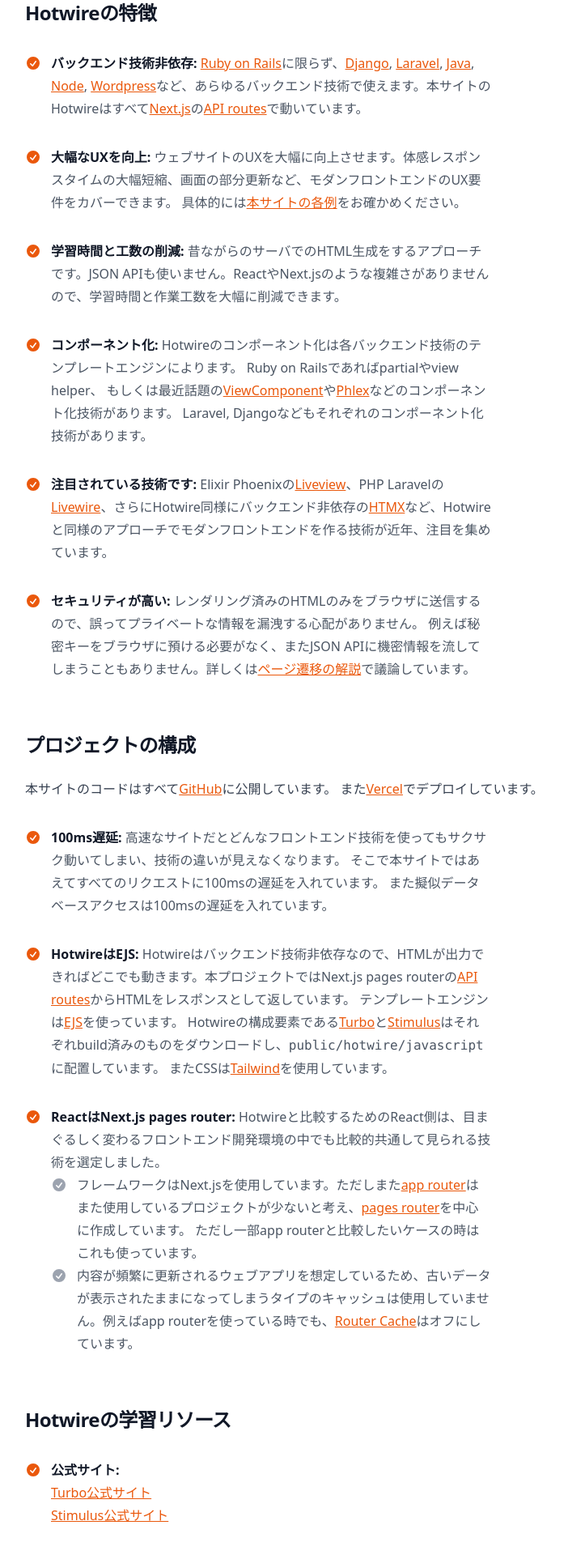
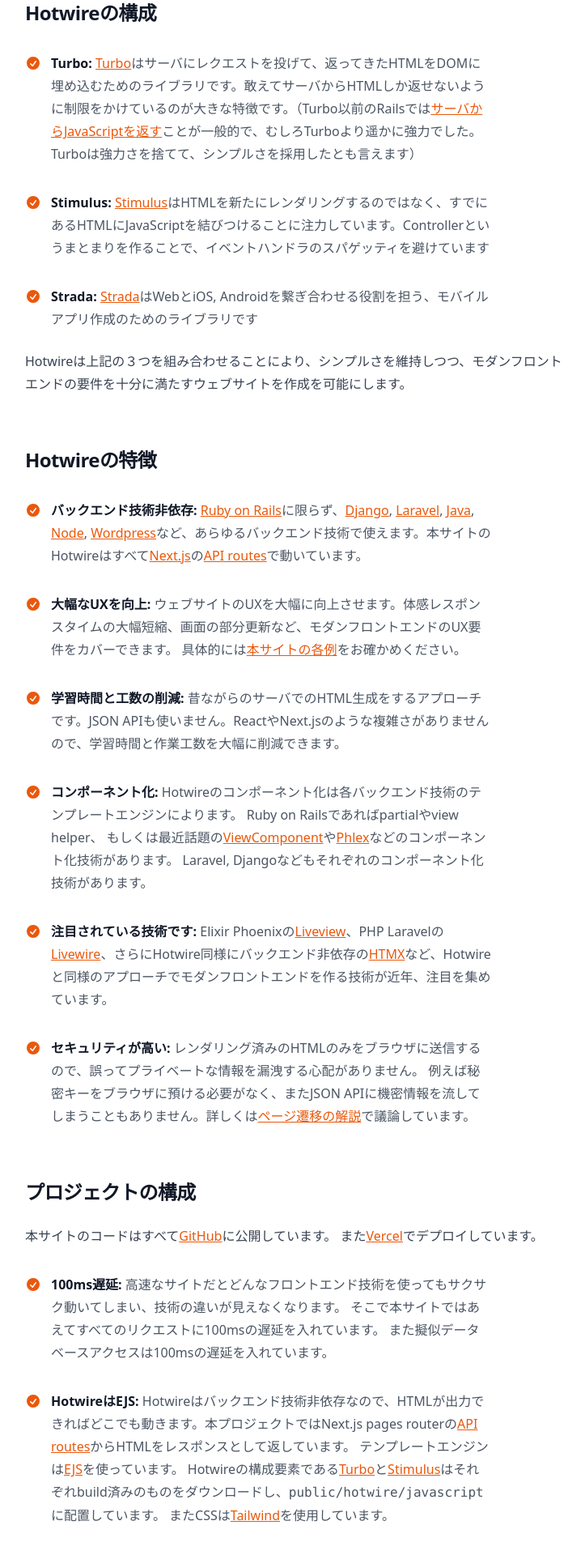
Before and after one commit to naofumi/hotwire_and_next, a Next.js app: page /about in a window 1280 px wide. Shown: the part 520-2440 px from the top of the page at 81% size, without its empty margins (273-996 px from the left). Built offline with nearby package versions, Linux system fonts and the light colour scheme.

Commit message:
Additional documentation

```diff
--- a/pages/about.tsx
+++ b/pages/about.tsx
@@ -1,6 +1,7 @@
 import {CheckCircleIcon} from '@heroicons/react/20/solid'
 import Layout from "@/pages/components/Layout";
 import StyledLink from "@/pages/components/StyledLink";
+import StyledList from "@/pages/components/StyledList";
 
 export default function About() {
   return (
@@ -23,121 +24,131 @@ export default function About() {
               なお本サイトは教材サイトではありません。したがってチュートリアル等はありません。<br/>
               代わりに<strong>Hotwireで書かれたページとReact (Next.js)で書かれたページを並べ</strong>、それぞれのUXを体験し、コードを確認していただけるようになっています。
             </p>
-          <h2 className="mt-16 text-2xl font-bold tracking-tight text-gray-900">Hotwireの特徴</h2>
+            <h2 className="mt-16 text-2xl font-bold tracking-tight text-gray-900">
+              Hotwireの構成
+            </h2>
             <ul role="list" className="mt-8 max-w-xl space-y-8 text-gray-600">
-            <li className="flex gap-x-3">
-              <CheckCircleIcon aria-hidden="true" className="mt-1 h-5 w-5 flex-none text-orange-600"/>
-              <span>
+              <StyledList>
+                <strong className="font-semibold text-gray-900">Turbo: </strong>
+                <StyledLink href="https://turbo.hotwired.dev">Turbo</StyledLink>はサーバにレクエストを投げて、返ってきたHTMLをDOMに埋め込むためのライブラリです。敢えてサーバからHTMLしか返せないように制限をかけているのが大きな特徴です。（Turbo以前のRailsでは<StyledLink href="https://signalvnoise.com/posts/3697-server-generated-javascript-responses">サーバからJavaScriptを返す</StyledLink>ことが一般的で、むしろTurboより遥かに強力でした。Turboは強力さを捨てて、シンプルさを採用したとも言えます）
+              </StyledList>
+              <StyledList>
+                <strong className="font-semibold text-gray-900">Stimulus: </strong>
+                <StyledLink href="https://stimulus.hotwired.dev">Stimulus</StyledLink>はHTMLを新たにレンダリングするのではなく、すでにあるHTMLにJavaScriptを結びつけることに注力しています。Controllerというまとまりを作ることで、イベントハンドラのスパゲッティを避けています
+              </StyledList>
+              <StyledList>
+                <strong className="font-semibold text-gray-900">Strada: </strong>
+                <StyledLink href="https://strada.hotwired.dev">Strada</StyledLink>はWebとiOS, Androidを繋ぎ合わせる役割を担う、モバイルアプリ作成のためのライブラリです
+              </StyledList>
+            </ul>
+            <p className="mt-6">
+              Hotwireは上記の３つを組み合わせることにより、シンプルさを維持しつつ、モダンフロントエンドの要件を十分に満たすウェブサイトを作成を可能にします。
+            </p>
+
+
+            <h2 className="mt-16 text-2xl font-bold tracking-tight text-gray-900">
+                Hotwireの特徴
+              </h2>
+              <ul role="list" className="mt-8 max-w-xl space-y-8 text-gray-600">
+                <StyledList>
                   <strong className="font-semibold text-gray-900">バックエンド技術非依存: </strong>
-                <StyledLink href="https://rubyonrails.org">Ruby on Rails</StyledLink>に限らず、<StyledLink href="https://www.djangoproject.com">Django</StyledLink>, <StyledLink href="https://laravel.com">Laravel</StyledLink>, <StyledLink href="https://www.java.com/ja/">Java</StyledLink>, <StyledLink href="https://nodejs.org/en">Node</StyledLink>, <StyledLink href="https://wordpress.com/">Wordpress</StyledLink>など、あらゆるバックエンド技術で使えます。本サイトのHotwireはすべて<StyledLink href="https://nextjs.org">Next.js</StyledLink>の<StyledLink href="https://nextjs.org/docs/pages/building-your-application/routing/api-routes">API routes</StyledLink>で動いています。
-              </span>
-            </li>
-            <li className="flex gap-x-3">
-              <CheckCircleIcon aria-hidden="true" className="mt-1 h-5 w-5 flex-none text-orange-600"/>
-              <span>
+                  <StyledLink href="https://rubyonrails.org">Ruby on Rails</StyledLink>に限らず、<StyledLink
+                  href="https://www.djangoproject.com">Django</StyledLink>, <StyledLink
+                  href="https://laravel.com">Laravel</StyledLink>, <StyledLink
+                  href="https://www.java.com/ja/">Java</StyledLink>, <StyledLink
+                  href="https://nodejs.org/en">Node</StyledLink>, <StyledLink
+                  href="https://wordpress.com/">Wordpress</StyledLink>など、あらゆるバックエンド技術で使えます。本サイトのHotwireはすべて<StyledLink
+                  href="https://nextjs.org">Next.js</StyledLink>の<StyledLink
+                  href="https://nextjs.org/docs/pages/building-your-application/routing/api-routes">API
+                  routes</StyledLink>で動いています。
+                </StyledList>
+                <StyledList>
                   <strong className="font-semibold text-gray-900">大幅なUXを向上: </strong>
                   ウェブサイトのUXを大幅に向上させます。体感レスポンスタイムの大幅短縮、画面の部分更新など、モダンフロントエンドのUX要件をカバーできます。
                   具体的には<StyledLink href="/">本サイトの各例</StyledLink>をお確かめください。
-              </span>
-            </li>
-            <li className="flex gap-x-3">
-              <CheckCircleIcon aria-hidden="true" className="mt-1 h-5 w-5 flex-none text-orange-600"/>
-              <span>
+                </StyledList>
+                <StyledList>
                   <strong className="font-semibold text-gray-900">学習時間と工数の削減: </strong>
-                昔ながらのサーバでのHTML生成をするアプローチです。JSON APIも使いません。ReactやNext.jsのような複雑さがありませんので、学習時間と作業工数を大幅に削減できます。
-              </span>
-            </li>
-            <li className="flex gap-x-3">
-              <CheckCircleIcon aria-hidden="true" className="mt-1 h-5 w-5 flex-none text-orange-600"/>
-              <span>
+                  昔ながらのサーバでのHTML生成をするアプローチです。JSON
+                  APIも使いません。ReactやNext.jsのような複雑さがありませんので、学習時間と作業工数を大幅に削減できます。
+                </StyledList>
+                <StyledList>
                   <strong className="font-semibold text-gray-900">コンポーネント化: </strong>
                   Hotwireのコンポーネント化は各バックエンド技術のテンプレートエンジンによります。
                   Ruby on Railsであればpartialやview helper、
-                もしくは最近話題の<StyledLink href="https://viewcomponent.org">ViewComponent</StyledLink>や<StyledLink href="https://viewcomponent.org">Phlex</StyledLink>などのコンポーネント化技術があります。
+                  もしくは最近話題の<StyledLink href="https://viewcomponent.org">ViewComponent</StyledLink>や<StyledLink
+                  href="https://viewcomponent.org">Phlex</StyledLink>などのコンポーネント化技術があります。
                   Laravel, Djangoなどもそれぞれのコンポーネント化技術があります。
-              </span>
-            </li>
-            <li className="flex gap-x-3">
-              <CheckCircleIcon aria-hidden="true" className="mt-1 h-5 w-5 flex-none text-orange-600"/>
-              <span>
+                </StyledList>
+                <StyledList>
                   <strong className="font-semibold text-gray-900">注目されている技術です: </strong>
-                Elixir Phoenixの<StyledLink href="https://www.phoenixframework.org">Liveview</StyledLink>、PHP Laravelの<StyledLink href="https://laravel-livewire.com">Livewire</StyledLink>、さらにHotwire同様にバックエンド非依存の<StyledLink href="https://htmx.org">HTMX</StyledLink>など、Hotwireと同様のアプローチでモダンフロントエンドを作る技術が近年、注目を集めています。
-              </span>
-            </li>
-            <li className="flex gap-x-3">
-              <CheckCircleIcon aria-hidden="true" className="mt-1 h-5 w-5 flex-none text-orange-600"/>
-              <span>
+                  Elixir Phoenixの<StyledLink href="https://www.phoenixframework.org">Liveview</StyledLink>、PHP
+                  Laravelの<StyledLink href="https://laravel-livewire.com">Livewire</StyledLink>、さらにHotwire同様にバックエンド非依存の<StyledLink
+                  href="https://htmx.org">HTMX</StyledLink>など、Hotwireと同様のアプローチでモダンフロントエンドを作る技術が近年、注目を集めています。
+                </StyledList>
+                <StyledList>
                   <strong className="font-semibold text-gray-900">セキュリティが高い: </strong>
                   レンダリング済みのHTMLのみをブラウザに送信するので、誤ってプライベートな情報を漏洩する心配がありません。
-                例えば秘密キーをブラウザに預ける必要がなく、またJSON APIに機密情報を流してしまうこともありません。詳しくは<StyledLink href="/commentaries/page_transitions">ページ遷移の解説</StyledLink>で議論しています。
-              </span>
-            </li>
+                  例えば秘密キーをブラウザに預ける必要がなく、またJSON APIに機密情報を流してしまうこともありません。詳しくは<StyledLink
+                  href="/commentaries/page_transitions">ページ遷移の解説</StyledLink>で議論しています。
+                </StyledList>
               </ul>
               <h2 className="mt-16 text-2xl font-bold tracking-tight text-gray-900">プロジェクトの構成</h2>
               <p className="mt-6">
-            本サイトのコードはすべて<StyledLink href="https://github.com/naofumi/hotwire_and_next">GitHub</StyledLink>に公開しています。
+                本サイトのコードはすべて<StyledLink
+                href="https://github.com/naofumi/hotwire_and_next">GitHub</StyledLink>に公開しています。
                 また<StyledLink href="https://vercel.com">Vercel</StyledLink>でデプロイしています。
               </p>
               <ul role="list" className="mt-8 max-w-xl space-y-8 text-gray-600">
-            <li className="flex gap-x-3">
-              <CheckCircleIcon aria-hidden="true" className="mt-1 h-5 w-5 flex-none text-orange-600"/>
-              <span>
+                <StyledList>
                   <strong className="font-semibold text-gray-900">100ms遅延: </strong>
                   高速なサイトだとどんなフロントエンド技術を使ってもサクサク動いてしまい、技術の違いが見えなくなります。
                   そこで本サイトではあえてすべてのリクエストに100msの遅延を入れています。
                   また擬似データベースアクセスは100msの遅延を入れています。
-              </span>
-            </li>
-            <li className="flex gap-x-3">
-              <CheckCircleIcon aria-hidden="true" className="mt-1 h-5 w-5 flex-none text-orange-600"/>
-              <span>
+                </StyledList>
+                <StyledList>
                   <strong className="font-semibold text-gray-900">HotwireはEJS: </strong>
-                Hotwireはバックエンド技術非依存なので、HTMLが出力できればどこでも動きます。本プロジェクトではNext.js pages routerの<StyledLink
-                href="https://nextjs.org/docs/pages/building-your-application/routing/api-routes">API routes</StyledLink>からHTMLをレスポンスとして返しています。
+                  Hotwireはバックエンド技術非依存なので、HTMLが出力できればどこでも動きます。本プロジェクトではNext.js
+                  pages
+                  routerの<StyledLink
+                  href="https://nextjs.org/docs/pages/building-your-application/routing/api-routes">API
+                  routes</StyledLink>からHTMLをレスポンスとして返しています。
                   テンプレートエンジンは<StyledLink href="https://ejs.co">EJS</StyledLink>を使っています。
-                Hotwireの構成要素である<StyledLink href="https://turbo.hotwired.dev/handbook/installing">Turbo</StyledLink>と<StyledLink href="https://stimulus.hotwired.dev/handbook/installing">Stimulus</StyledLink>はそれぞれbuild済みのものをダウンロードし、<code>public/hotwire/javascript</code>に配置しています。
+                  Hotwireの構成要素である<StyledLink
+                  href="https://turbo.hotwired.dev/handbook/installing">Turbo</StyledLink>と<StyledLink
+                  href="https://stimulus.hotwired.dev/handbook/installing">Stimulus</StyledLink>はそれぞれbuild済みのものをダウンロードし、<code>public/hotwire/javascript</code>に配置しています。
                   またCSSは<StyledLink href="https://tailwindcss.com">Tailwind</StyledLink>を使用しています。
-              </span>
-            </li>
-            <li className="flex gap-x-3">
-              <CheckCircleIcon aria-hidden="true" className="mt-1 h-5 w-5 flex-none text-orange-600"/>
-              <span>
+                </StyledList>
+                <StyledList>
                   <strong className="font-semibold text-gray-900">ReactはNext.js pages router: </strong>
                   Hotwireと比較するためのReact側は、目まぐるしく変わるフロントエンド開発環境の中でも比較的共通して見られる技術を選定しました。
                   <ul>
-                  <li className="flex gap-x-3">
-                    <CheckCircleIcon aria-hidden="true" className="mt-1 h-5 w-5 flex-none text-gray-400"/>
-                    <span>フレームワークはNext.jsを使用しています。ただしまた<StyledLink href="https://nextjs.org/docs/app">app router</StyledLink>はまた使用しているプロジェクトが少ないと考え、<StyledLink href="https://nextjs.org/docs/pages">pages router</StyledLink>を中心に作成しています。
+                    <StyledList color="text-gray-400">
+                      フレームワークはNext.jsを使用しています。ただしまた<StyledLink
+                      href="https://nextjs.org/docs/app">app router</StyledLink>はまた使用しているプロジェクトが少ないと考え、<StyledLink
+                      href="https://nextjs.org/docs/pages">pages router</StyledLink>を中心に作成しています。
                       ただし一部app routerと比較したいケースの時はこれも使っています。
-                    </span>
-                  </li>
-                  <li className="flex gap-x-3">
-                    <CheckCircleIcon aria-hidden="true" className="mt-1 h-5 w-5 flex-none text-gray-400"/>
-                    <span>内容が頻繁に更新されるウェブアプリを想定しているため、古いデータが表示されたままになってしまうタイプのキャッシュは使用していません。例えばapp routerを使っている時でも、<StyledLink
-                      href="https://nextjs.org/docs/app/building-your-application/caching#router-cache">Router Cache</StyledLink>はオフにしています。
-                    </span>
-                  </li>
+                    </StyledList>
+                    <StyledList color="text-gray-400">
+                      内容が頻繁に更新されるウェブアプリを想定しているため、古いデータが表示されたままになってしまうタイプのキャッシュは使用していません。例えばapp
+                      routerを使っている時でも、<StyledLink
+                      href="https://nextjs.org/docs/app/building-your-application/caching#router-cache">Router
+                      Cache</StyledLink>はオフにしています。
+                    </StyledList>
                   </ul>
-              </span>
-            </li>
+                </StyledList>
               </ul>
               <h2 className="mt-16 text-2xl font-bold tracking-tight text-gray-900">Hotwireの学習リソース</h2>
               <ul role="list" className="mt-8 max-w-xl space-y-8 text-gray-600">
-            <li className="flex gap-x-3">
-              <CheckCircleIcon aria-hidden="true" className="mt-1 h-5 w-5 flex-none text-orange-600"/>
-              <span>
-                <strong className="font-semibold text-gray-900">公式サイト: </strong><br />
+                <StyledList>
+                  <strong className="font-semibold text-gray-900">公式サイト: </strong><br/>
                   <StyledLink href="https://turbo.hotwired.dev">Turbo公式サイト</StyledLink><br/>
                   <StyledLink href="https://turbo.hotwired.dev">Stimulus公式サイト</StyledLink>
-              </span>
-            </li>
-            <li className="flex gap-x-3">
-              <CheckCircleIcon aria-hidden="true" className="mt-1 h-5 w-5 flex-none text-orange-600"/>
-              <span>
-                <strong className="font-semibold text-gray-900">コミュニティサイト: </strong><br />
+                </StyledList>
+                <StyledList>
+                  <strong className="font-semibold text-gray-900">コミュニティサイト: </strong><br/>
                   <StyledLink href="https://hotwire.io">Hotwire.io</StyledLink>
-              </span>
-            </li>
+                </StyledList>
               </ul>
           </div>
         </div>
```
Also changed, not shown: pages/commentaries/page_transitions.tsx (+18 -2 lines), public/images/transition-after-first-load.png (added). Lines whose indentation alone changed are shown as unchanged.
